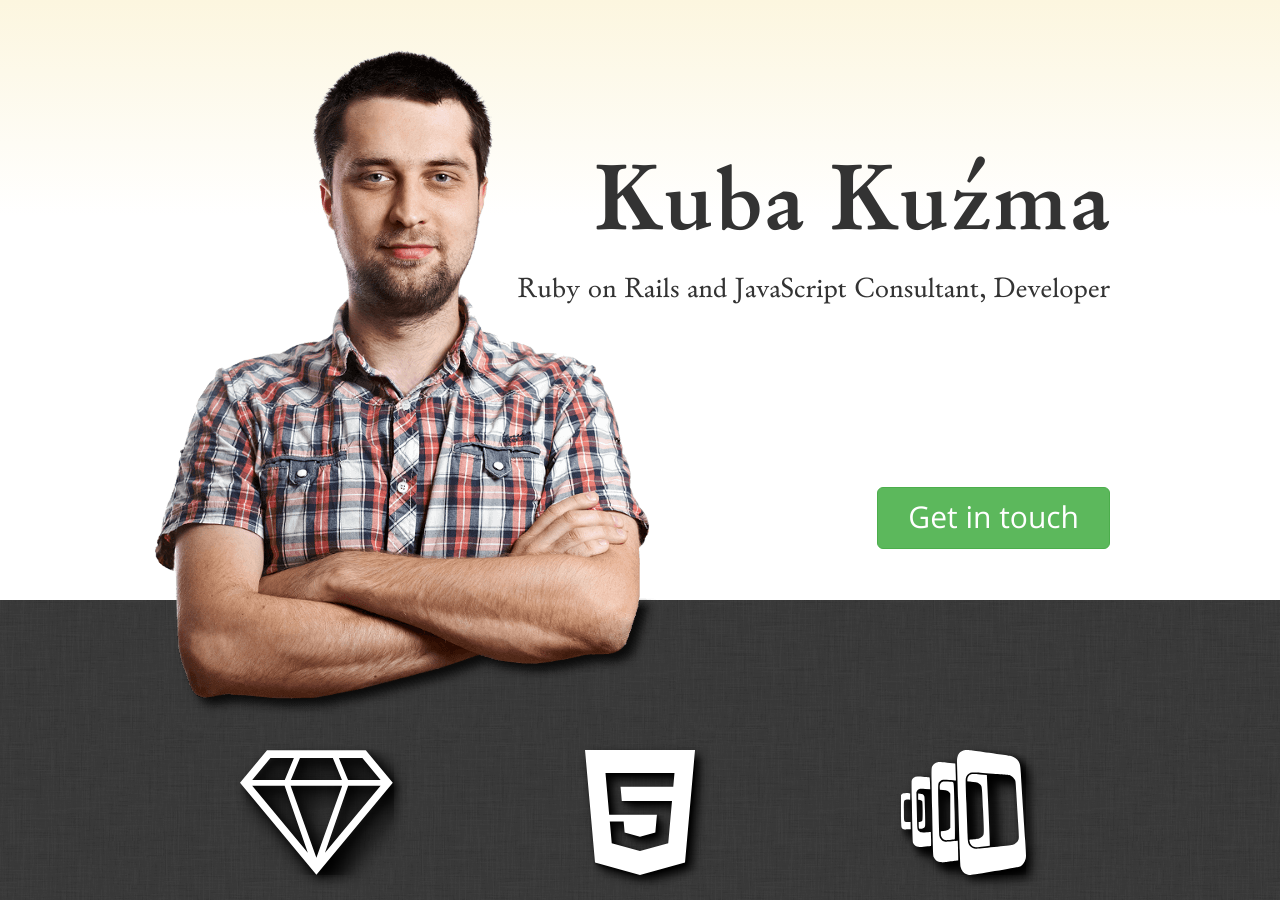
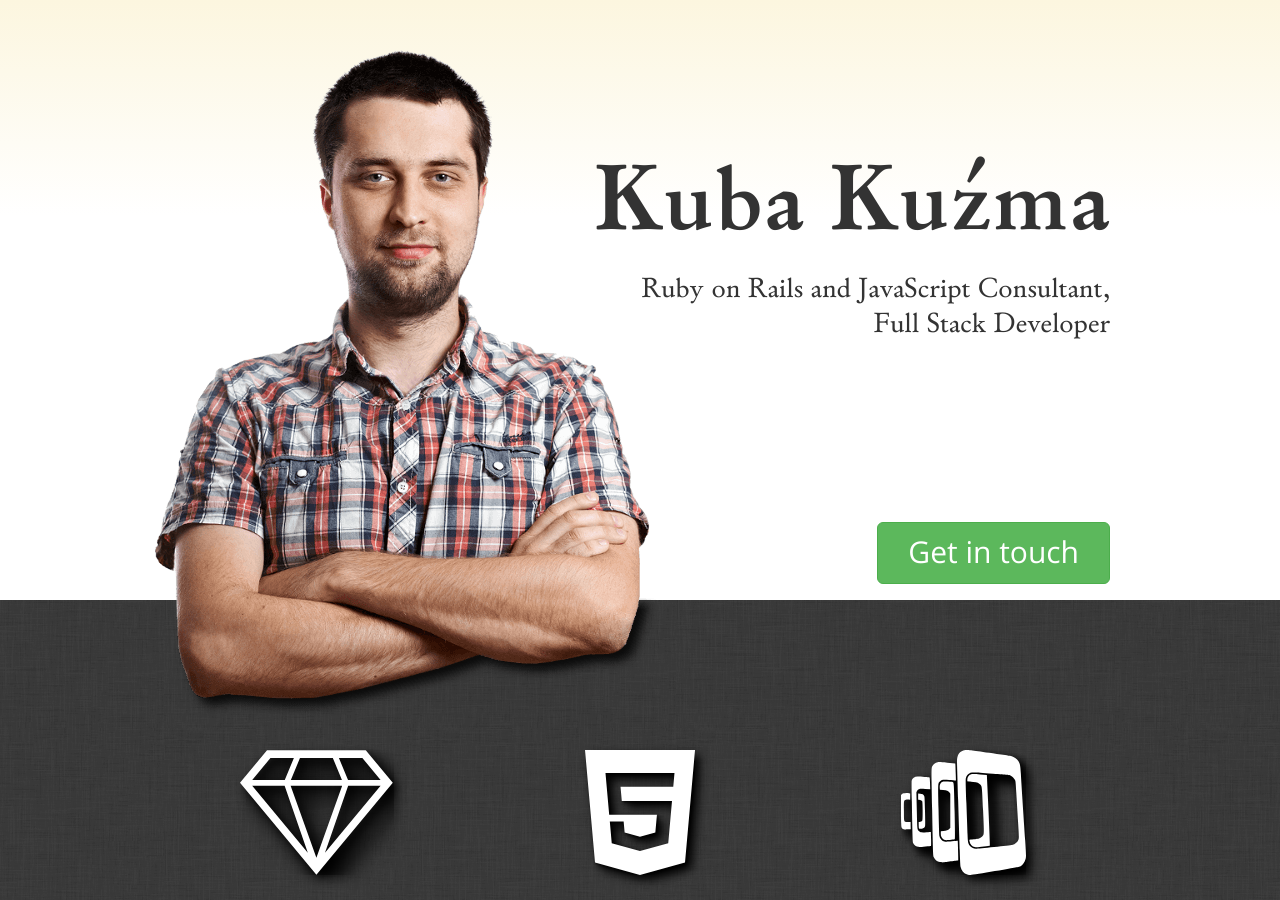
Before and after one commit to qoobaa/qoobaa.github.io, a Jekyll site: the page built from index.html, in a window 1280 px wide and 900 px high. Built offline with Jekyll 4.4.1, drawn with Linux system fonts in a browser that asks for light colours.

Commit message:
added full stack

```diff
--- a/index.html
+++ b/index.html
@@ -6,7 +6,7 @@ layout: default
   <div class="container">
     <div class="title">
       <h1>Kuba Kuźma</h1>
-      <h2>Ruby on Rails and JavaScript Consultant, Developer</h2>
+      <h2>Ruby on Rails and JavaScript Consultant,<br>Full Stack Developer</h2>
 
       <a href="#contact" class="btn btn-success btn-lg">Get in touch</a>
     </div>
```
